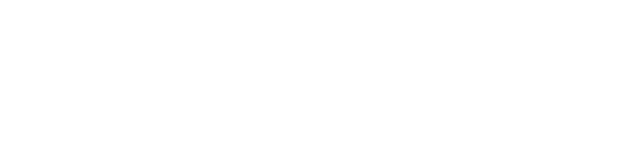
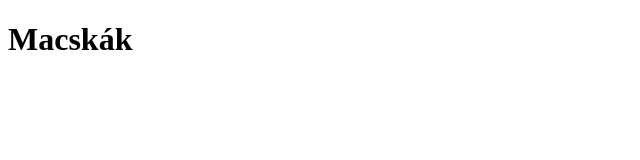
Before and after one commit to fzkst/Macskak, a plain HTML site: page index.html in a window 1280 px wide. Shown: the whole page, without its empty margins (0-640 px from the left). Drawn offline with Linux system fonts and the light colour scheme.

Commit message:
2. verzió

```diff
--- a/index.html
+++ b/index.html
@@ -7,6 +7,6 @@
     <title>Fazekas Tamás</title>
 </head>
 <body>
-
+    <h1>Macskák</h1>
 </body>
 </html>
```
